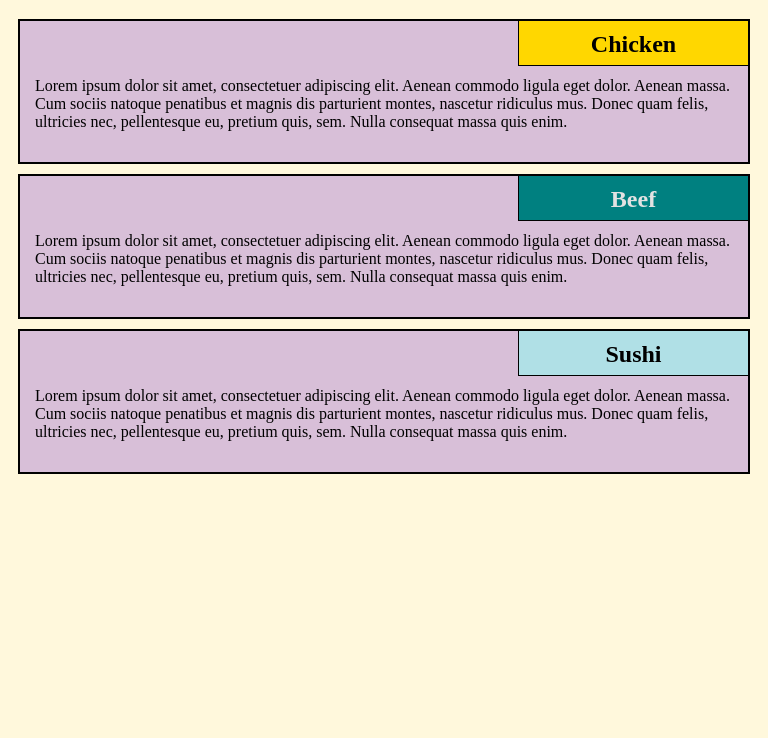
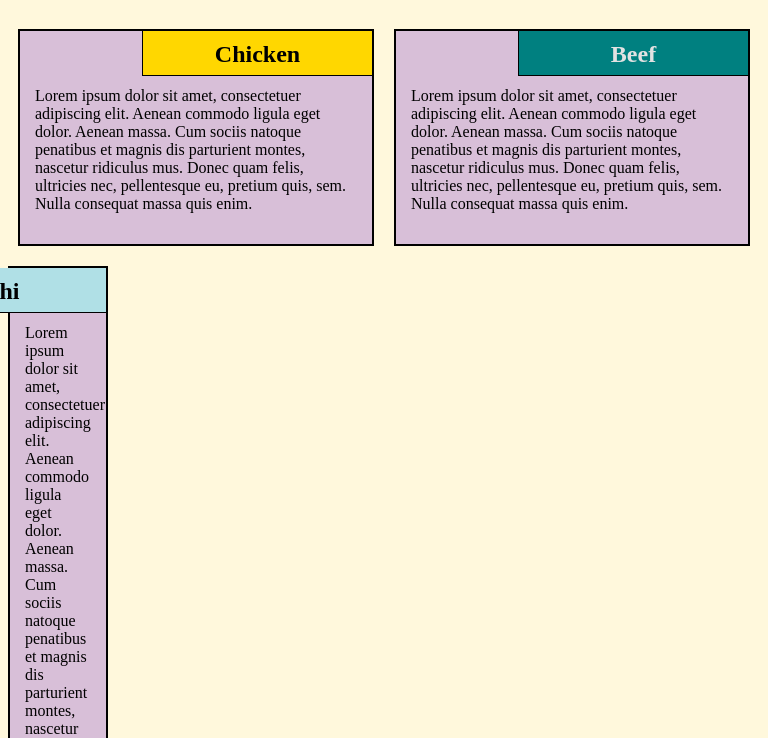
Before and after one commit to AhmetIsk/Coursera-HTML-CSS-and-Javascript-for-Web-Developers, a plain HTML site: page mod2_solution/index.html in a window 768 px wide. Shown: the part 61-799 px from the top of the page. Drawn offline with Linux system fonts and the light colour scheme.

Commit message:
Update style.css

```diff
--- a/mod2_solution/css/style.css
+++ b/mod2_solution/css/style.css
@@ -62,6 +62,20 @@ section>p {
 }
 /********** Medium devices only **********/
 @media (min-width: 768px) and (max-width: 991px) {
+  .col-md-6,.col-md-12 {
+    float: left;
+  }
+  .col-md-6 {
+    width: 50%;
+  }
+  .col-md-12 {
+    margin-left: -10px;
+    width: 100%;
+  }
+  section.box_3{
+    margin-right: 65px;
+    width: 100px;
+  }
 
 }
 /********** Mobile devices only **********/
```
